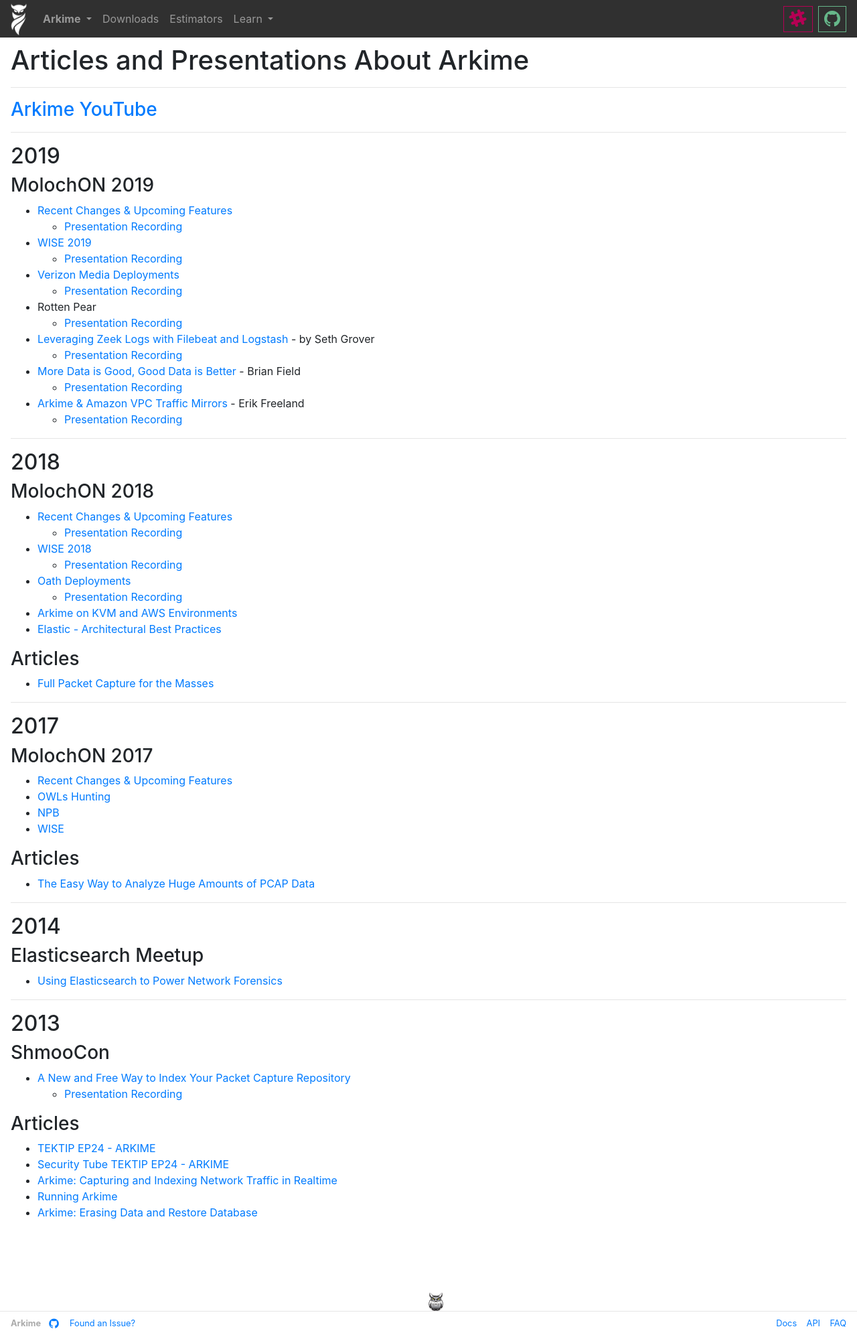
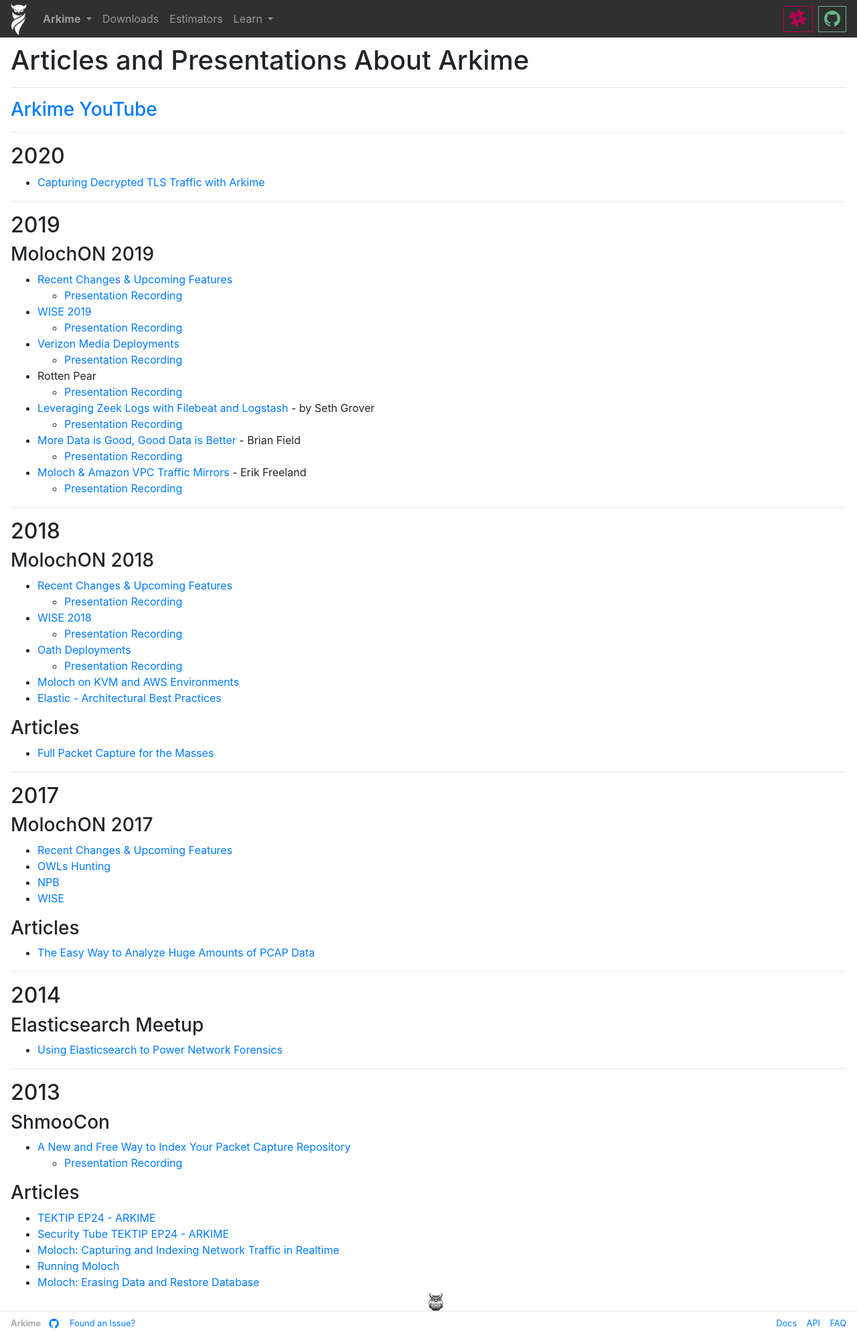
Before and after one commit to arkime/arkimeweb, a Jekyll site: the page built from _wiki/articles.md, in a window 1280 px wide. Shown: the whole page at 67% size. Built offline with Jekyll 4.4.1, drawn with Linux system fonts in a browser that asks for light colours.

Commit message:
2020 article

```diff
--- a/_wiki/articles.md
+++ b/_wiki/articles.md
@@ -11,6 +11,12 @@
 ---
 
 ### [Arkime YouTube](https://www.youtube.com/channel/UCCtFDN7jSW_Np6i0Z_B6t8Q/videos)
+
+---
+
+## 2020
+
+* [Capturing Decrypted TLS Traffic with Arkime](https://netresec.com/?b=20C3247)
 
 ---
 
@@ -30,7 +36,7 @@
   * [Presentation Recording](https://youtu.be/wcEuYKvFMdE)
 * [More Data is Good, Good Data is Better](/assets/ArkimeON2019GoodDataBetter.pdf) - Brian Field
   * [Presentation Recording](https://youtu.be/EQ2lOpZ9DRA)
-* [Arkime & Amazon VPC Traffic Mirrors](/assets/ArkimeON2019NubevaAWSMirroring.pdf) - Erik Freeland
+* [Moloch & Amazon VPC Traffic Mirrors](/assets/ArkimeON2019NubevaAWSMirroring.pdf) - Erik Freeland
   * [Presentation Recording](https://youtu.be/pm9OB2epec0)
 
 ---
@@ -45,7 +51,7 @@
   * [Presentation Recording](hhttps://youtu.be/d2CYlOISOmI)
 * [Oath Deployments](/assets/ArkimeON2018OathDeployment.pdf)
   * [Presentation Recording](https://youtu.be/-wH_OWR2g9I)
-* [Arkime on KVM and AWS Environments](/assets/ArkimeOn2018VirtualizedAndAWS.pdf)
+* [Moloch on KVM and AWS Environments](/assets/ArkimeOn2018VirtualizedAndAWS.pdf)
 * [Elastic - Architectural Best Practices](/assets/ArkimeON2018Elastic.pptx)
 
 ### Articles
@@ -88,8 +94,8 @@
 
 * [TEKTIP EP24 - ARKIME](http://www.tekdefense.com/news/2013/3/10/tektip-ep24-moloch.html)
 * [Security Tube TEKTIP EP24 - ARKIME](http://www.securitytube.net/video/7108)
-* [Arkime: Capturing and Indexing Network Traffic in Realtime](http://blog.alejandronolla.com/2013/04/06/moloch-capturing-and-indexing-network-traffic-in-realtime/)
-* [Running Arkime](http://www.rsreese.com/running-moloch/)
-* [Arkime: Erasing Data and Restore Database](http://blog.alejandronolla.com/2013/05/29/moloch-erasing-data-and-restore-database/)
+* [Moloch: Capturing and Indexing Network Traffic in Realtime](http://blog.alejandronolla.com/2013/04/06/moloch-capturing-and-indexing-network-traffic-in-realtime/)
+* [Running Moloch](http://www.rsreese.com/running-moloch/)
+* [Moloch: Erasing Data and Restore Database](http://blog.alejandronolla.com/2013/05/29/moloch-erasing-data-and-restore-database/)
 
 </div>
```
